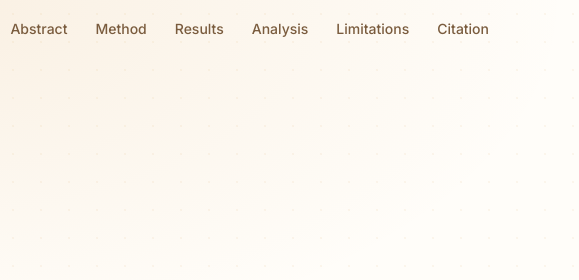
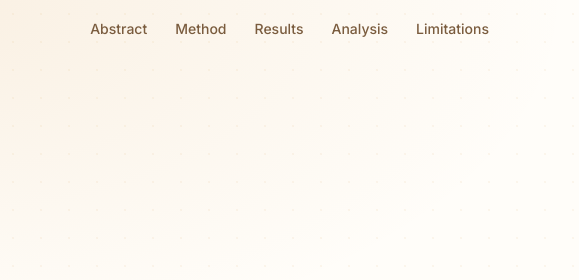
Before and after one commit to smore-web/smore-web.github.io, a plain HTML site: page index.html in a window 1280 px wide. Shown: the top 280 px of the page, 701-1280 px from the left. Drawn offline with Linux system fonts and the light colour scheme.

Commit message:
Comment out citation section for anonymous submission

```diff
--- a/index.html
+++ b/index.html
@@ -24,7 +24,6 @@
         <li><a href="#results">Results</a></li>
         <li><a href="#analysis">Analysis</a></li>
         <li><a href="#limitations">Limitations</a></li>
-        <li><a href="#citation">Citation</a></li>
       </ul>
     </div>
   </nav>
@@ -493,7 +492,7 @@
     </div>
   </section>
 
-  <!-- ── CITATION ── -->
+  <!-- ── CITATION (hidden for anonymous submission) ──
   <section id="citation" class="section section-alt">
     <div class="container">
       <h2 class="section-title">Citation</h2>
@@ -509,6 +508,7 @@
       </div>
     </div>
   </section>
+  ──>
 
   <!-- ── FOOTER ── -->
   <footer>
```
